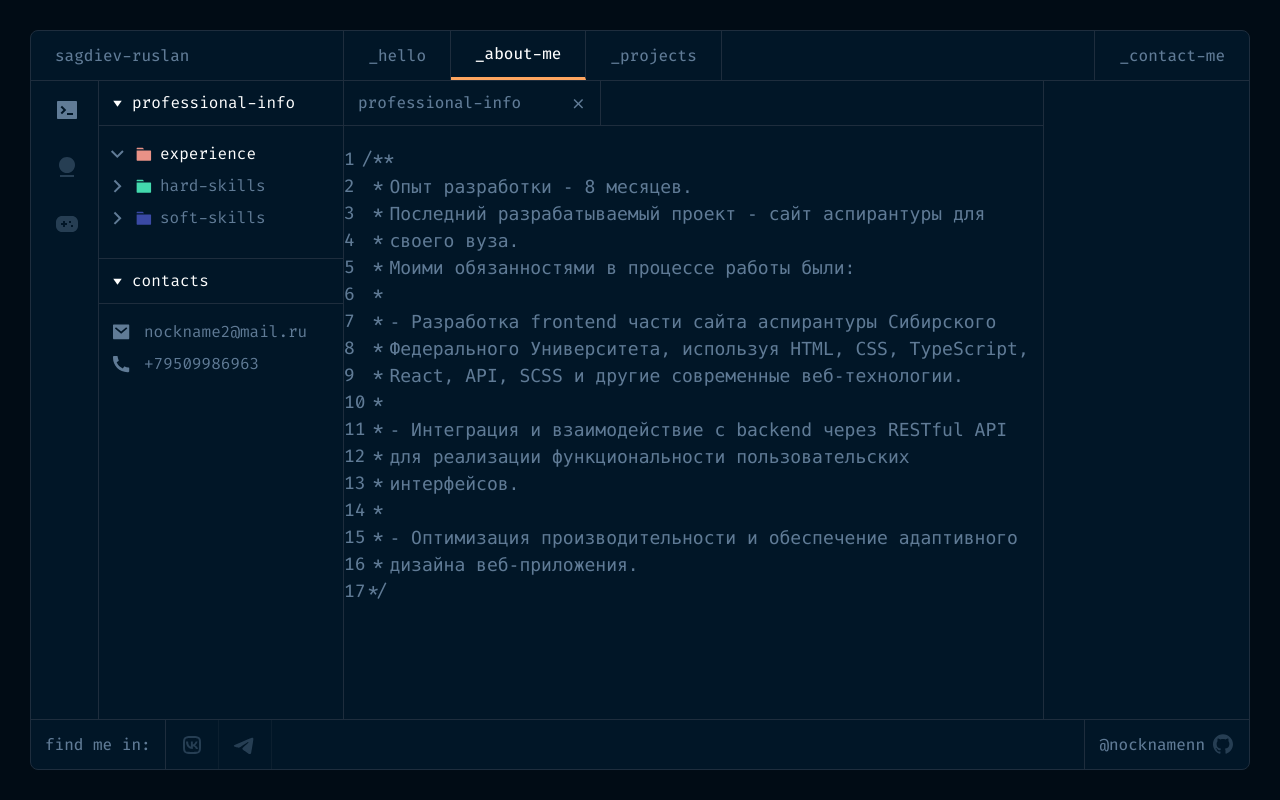
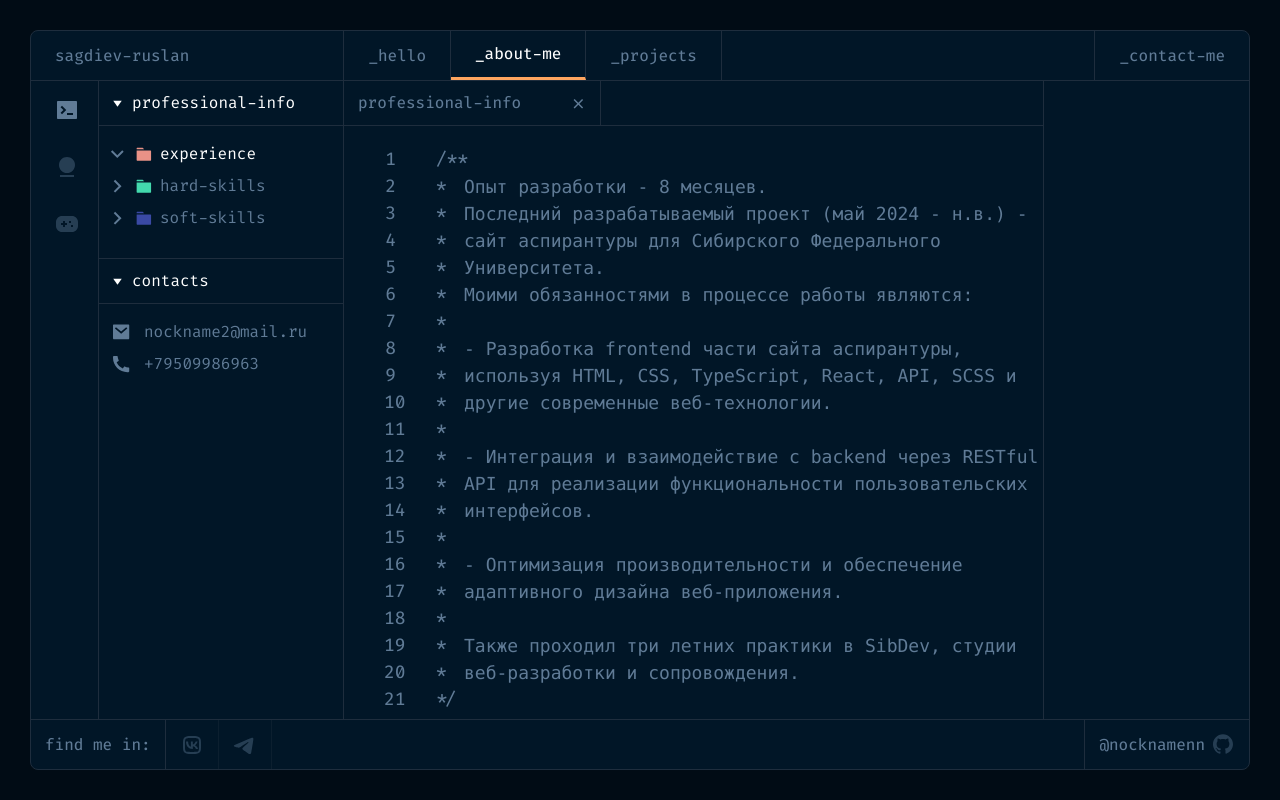
Before and after one commit to NockNameNN/portfolio, a Next.js app: page /about-me in a window 1280 px wide. Built offline with nearby package versions, Linux system fonts and the light colour scheme.

Commit message:
fix content on about me page

```diff
--- a/app/about-me/page.tsx
+++ b/app/about-me/page.tsx
@@ -1,10 +1,17 @@
-'use client'
-import { CSSTransition } from "react-transition-group"
-import { Console, MagicBall, Gamepad } from "@/public/icons"
-import { useEffect, useState } from "react";
+'use client';
+import { CSSTransition } from "react-transition-group";
+import { Console, MagicBall, Gamepad } from "@/public/icons";
+import React, { useEffect, useState } from "react";
 import Menu from "@/components/aboutMe/Menu";
 import SubMenu from "@/components/aboutMe/SubMenu";
 import Content from "@/components/aboutMe/Content";
+import data from '@/developerData.json';
+
+const iconComponents: Record<string, JSX.Element> = {
+    Console: <Console className="cursor-pointer hover:opacity-100" />,
+    MagicBall: <MagicBall className="cursor-pointer hover:opacity-100" />,
+    Gamepad: <Gamepad className="cursor-pointer hover:opacity-100" />
+};
 
 export default function AboutMe() {
     const [selectedMenu, setSelectedMenu] = useState<number>(0);
@@ -14,67 +21,24 @@ export default function AboutMe() {
         setSelectedSubMenu(0);
     }, [selectedMenu])
 
-    const menuItems = [
-        <Console
-            key={0}
-            className={`cursor-pointer hover:opacity-100 ${selectedMenu === 0 ? 'opacity-100' : 'opacity-40'}`}
-        />,
-        <MagicBall
-            key={1}
-            className={`cursor-pointer hover:opacity-100 ${selectedMenu === 1 ? 'opacity-100' : 'opacity-40'}`}
-        />,
-        <Gamepad
-            key={2}
-            className={`cursor-pointer hover:opacity-100 ${selectedMenu === 2 ? 'opacity-100' : 'opacity-40'}`}
-        />
-    ];
-    const subMenuItems = [
-        {
-            title: 'professional-info',
-            items: ['experience', 'hard-skills', 'soft-skills'],
-        },
-        {
-            title: 'personal-info',
-            items: ['bio', 'interests', 'education'],
-        },
-        {
-            title: 'hobbies-info',
-            items: ['board-games', 'computer-games'],
-        },
-    ];
-    const folderColors = ['#E99287', '#43D9AD', '#3A49A4'];
-    const contents = [
-        [
-            `Опыт разработки - 8 месяцев.
-Последний разрабатываемый проект - сайт аспирантуры для своего вуза.
-Моими обязанностями в процессе работы были:
+    const menuItems = data.aboutMe.menuItems.map(item =>
+        React.cloneElement(iconComponents[item.icon], {
+            key: item.key,
+            className: `${selectedMenu === item.key ? 'opacity-100' : 'opacity-40'}`
+        })
+    );
 
-- Разработка frontend части сайта аспирантуры Сибирского Федерального Университета, используя HTML, CSS, TypeScript, React, API, SCSS и другие современные веб-технологии.
-
-- Интеграция и взаимодействие с backend через RESTful API для реализации функциональности пользовательских интерфейсов.
-
-- Оптимизация производительности и обеспечение адаптивного дизайна веб-приложения.`,
-            `ХАРД
-скиллы`,
-            'СОФТ',
-        ],
-        [
-            'БИО',
-            'ИНТЕРЕСЫ',
-            'ОБРАЗОВАНИЕ',
-        ],
-        [
-            'НАСТОЛКИ',
-            'КОМПЬЮТЕРНЫЕ ИГРЫ',
-        ],
-    ];
+    const subMenuItems = data.aboutMe.subMenuItems;
+    const folderColors = data.aboutMe.folderColors;
+    const contents = data.aboutMe.contents;
 
     return (
         <CSSTransition
             in={true}
             timeout={300}
         >
-            {state => <div className={`main-${state} flex w-full grow`}>
+            {state => (
+                <div className={`main-${state} flex w-full grow`}>
                     <Menu
                         items={menuItems}
                         onSelect={setSelectedMenu}
@@ -89,7 +53,8 @@ export default function AboutMe() {
                         subhead={subMenuItems[selectedMenu].title}
                         content={contents[selectedMenu][selectedSubMenu]}
                     />
-            </div>}
+                </div>
+            )}
         </CSSTransition>
-    )
+    );
 }
--- a/components/aboutMe/Content.tsx
+++ b/components/aboutMe/Content.tsx
@@ -46,22 +46,22 @@ export default function Content({ subhead, content }: IProps) {
                 </div>
                 <div className='subhead w-full'></div>
             </div>
-            <div className='flex mt-5 font-fira_retina text-menu-text'>
-                <div className='lg:flex flex-col w-32 hidden'>
+            <div className='flex mt-5'>
+                <div className='ml-10 lg:flex flex-col w-16 min-w-[4rem] hidden'>
                     {Array.from({ length: lineCount }, (_, index) => (
                         <div
                             key={index}
-                            className="grid grid-cols-2 justify-end"
+                            className="grid grid-cols-2 gap-10 items-center"
                         >
-                            <span className="col-span-1 mr-3">{index + 1}</span>
-                            <div className="col-span-1 flex justify-center">{getLineContent(index)}</div>
+                            <span className="col-span-1 text-right">{index + 1}</span>
+                            <div className="col-span-1">{getLineContent(index)}</div>
                         </div>
                     ))}
                 </div>
-                <div className='text-container'>
+                <div className='flex-1 text-container pl-4'>
                     <pre
                         ref={contentRef}
-                        className='text-wrap'
+                        className='whitespace-pre-wrap'
                     >
                         {`\n${content}`}
                     </pre>
--- /dev/null
+++ b/developerData.json
@@ -0,0 +1,64 @@
+{
+    "aboutMe": {
+        "menuItems": [
+            {
+                "key": 0,
+                "icon": "Console"
+            },
+            {
+                "key": 1,
+                "icon": "MagicBall"
+            },
+            {
+                "key": 2,
+                "icon": "Gamepad"
+            }
+        ],
+        "subMenuItems": [
+            {
+                "title": "professional-info",
+                "items": [
+                    "experience",
+                    "hard-skills",
+                    "soft-skills"
+                ]
+            },
+            {
+                "title": "personal-info",
+                "items": [
+                    "bio",
+                    "interests",
+                    "education"
+                ]
+            },
+            {
+                "title": "hobbies-info",
+                "items": [
+                    "board-games",
+                    "computer-games"
+                ]
+            }
+        ],
+        "folderColors": [
+            "#E99287",
+            "#43D9AD",
+            "#3A49A4"
+        ],
+        "contents": [
+            [
+                "Опыт разработки - 8 месяцев.\nПоследний разрабатываемый проект (май 2024 - н.в.) - сайт аспирантуры для Сибирского Федерального Университета.\nМоими обязанностями в процессе работы являются:\n\n- Разработка frontend части сайта аспирантуры, используя HTML, CSS, TypeScript, React, API, SCSS и другие современные веб-технологии.\n\n- Интеграция и взаимодействие с backend через RESTful API для реализации функциональности пользовательских интерфейсов.\n\n- Оптимизация производительности и обеспечение адаптивного дизайна веб-приложения.\n\nТакже проходил три летних практики в SibDev, студии веб-разработки и сопровождения.",
+                "Мой стек технологий:\n- HTML, CSS (flex, grid)\n- JavaScript, TypeScript\n- React, Next.js\n- Redux, Redux-toolkit,\n- SCSS, CSS Modules, CSS Frameworks (Tailwind CSS, Bootstrap, MUI и другие)\n- Git (GitHub, GitLab)\n- Webpack\n\nЕсть опыт интеграций с бэкендом через RESTful API, знаком с GraphQL.\nРеализую адаптивную верстку.",
+                "- Тайм-менеджмент: Эффективно управляю временем и приоритетами, выполняя задачи в срок.\n\n- Работа в команде: Опыт сотрудничества в командах для достижения общих целей.\n\n- Коммуникации: Ясно выражаю мысли устно и письменно, умею слушать и понимать людей.\n\n- Решение проблем: Анализирую ситуации и нахожу оптимальные решения."
+            ],
+            [
+                "Обо мне\nМеня зовут Руслан, мне 21 год. Я всегда увлекался технологиями, их развитием и пользой для общества. С детства я много времени проводил за компьютером, играя в игры с друзьями, что в итоге привело меня к решению связать свою жизнь с IT. Мне нравится создавать что-то новое и уникальное, поэтому я выбрал программирование в качестве своей будущей специальности.",
+                "Помимо разработки, я увлекаюсь в целом времяпрепровождением за компьютером: игры с друзьями, просмотр фильмов/сериалов/роликов, общение.\nТакже я люблю гулять и играть в настольные игры, но получается это только зимой и летом, когда я прилетаю в свой родной город к друзьям.",
+                "Окончил 11 классов в школе и, набрав 258 баллов ЕГЭ, стал студентом. В данный момент я обучаюсь на 4 курсе в Сибирском Федеральном Университете в Институте Космических и Информационных Технологий по направлению \"Прикладная Информатика\". Учусь хорошо и, если не смогу найти работу в течение года, планирую пойти в магистратуру."
+            ],
+            [
+                "Мне нравятся настольные игры, как простые, так и сложные. Мне интересно изучать новые игры и совершенствоваться в старых, побеждать и получать удовольствие от процесса. Я был бы рад играть в более глобальные игры, но у меня не так много друзей для этого. Люблю игры с открытым соперничеством или с предателями, ведь так игра становится более напряжённой и интересной.\n\nИз последних купленных мною игр - \"Гномы-вредители\" и \"Взрывные котята\" - они понравились моим друзьям, и периодически мы в них играем.",
+                "Моё увлечение с детства - компьютерные игры. Мне нравятся сетевые игры, ведь общение с живыми игроками гораздо интереснее. Играю с друзьями, хотя сейчас только один мой друг разделяет это увлечение, поэтому игры занимают меньшую часть моего времени за ПК.\n\nБольшую часть времени с друзьями в играх я провёл в Minecraft, также играл в различные онлайн-шутеры, такие как CS:GO и Valorant. Играл и в игры в жанре survival: Rust, DayZ. Недавно с подругой прошли Raft."
+            ]
+        ]
+    }
+}
```
Lines whose indentation alone changed are shown as unchanged.
